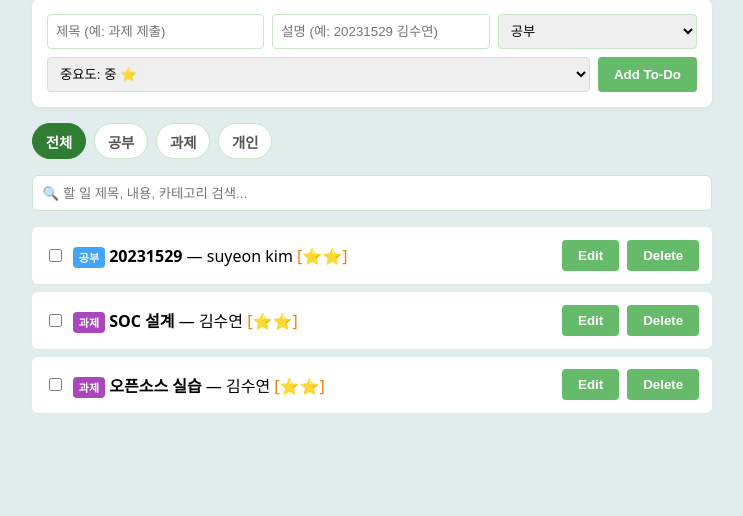
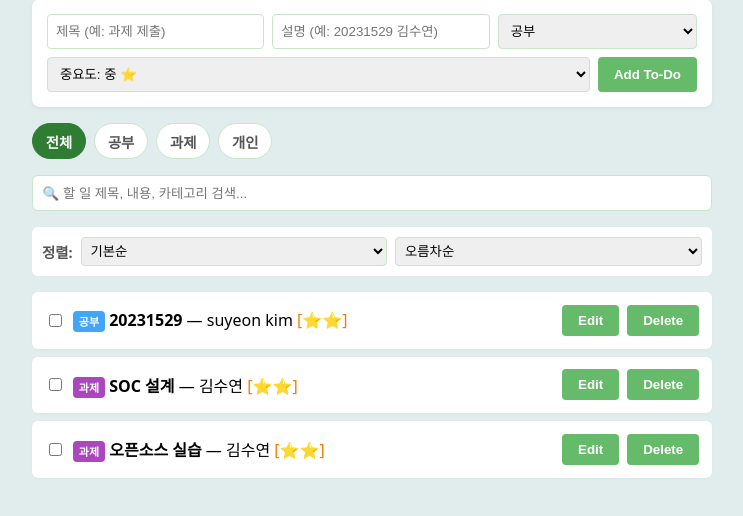
Before and after one commit to dreamill0/FastApi-Todos, a FastAPI app: page / in a window 1280 px wide. Shown: the part 97-613 px from the top of the page, without its empty margins (268-1011 px from the left). Run offline with FastAPI, Linux system fonts and the light colour scheme.

Commit message:
카테고리 필터링, 정렬, 페이지네이션 추가

```diff
--- a/fastapi-app/main.py
+++ b/fastapi-app/main.py
@@ -51,12 +51,29 @@ def find_index(todos: list[TodoItem], todo_id: int) -> int:
     raise HTTPException(404, "To-Do item not found")
 
 
-@app.get("/todos")                                             # 목록 조회 (카테고리 필터링 지원)
-def get_todos(category: Optional[str] = None) -> list[TodoItem]:
+@app.get("/todos")                                            # 목록 조회 (카테고리, 정렬, 페이지네이션 지원)
+def get_todos(
+    category: Optional[str] = None,
+    skip: int = 0,
+    limit: int = 100,
+    sort_by: str = "id",
+    order: str = "asc"
+) -> list[TodoItem]:
     todos = load_todos()
-    if category:
+
+    # 1. 카테고리 필터링 (전체가 아니거나 값이 있을 때)
+    if category and category != "전체":
         todos = [t for t in todos if t.category == category]
-    return todos
+
+    # 2. 정렬 (Sorting)
+    reverse_flag = (order.lower() == "desc")
+    try:
+        todos = sorted(todos, key=lambda x: getattr(x, sort_by, 0), reverse=reverse_flag)
+    except AttributeError:
+        pass  # 잘못된 필드명인 경우 정렬을 건너뜁니다.
+
+    # 3. 페이지네이션 (Skip & Limit)
+    return todos[skip : skip + limit]
 
 
 @app.post("/todos", status_code=201)                           # 할 일 추가
--- a/fastapi-app/templates/index.html
+++ b/fastapi-app/templates/index.html
@@ -84,6 +84,19 @@
     <!-- 검색 입력창 -->
     <div class="search-container">
         <input type="text" id="search-input" placeholder="🔍 할 일 제목, 내용, 카테고리 검색...">
+    </div>
+
+    <!-- 정렬 및 페이지네이션 컨트롤 추가 -->
+    <div style="display: flex; gap: 0.5rem; margin-bottom: 1rem; align-items: center; background: white; padding: 10px; border-radius: 6px;">
+        <label for="sort-select" style="font-size: 0.9rem; font-weight: bold; color: #555;">정렬:</label>
+        <select id="sort-select" style="padding: 0.3rem;">
+            <option value="id">기본순</option>
+            <option value="title">제목순</option>
+        </select>
+        <select id="order-select" style="padding: 0.3rem;">
+            <option value="asc">오름차순</option>
+            <option value="desc">내림차순</option>
+        </select>
     </div>
 
     <p id="error" role="alert" hidden></p>
```
